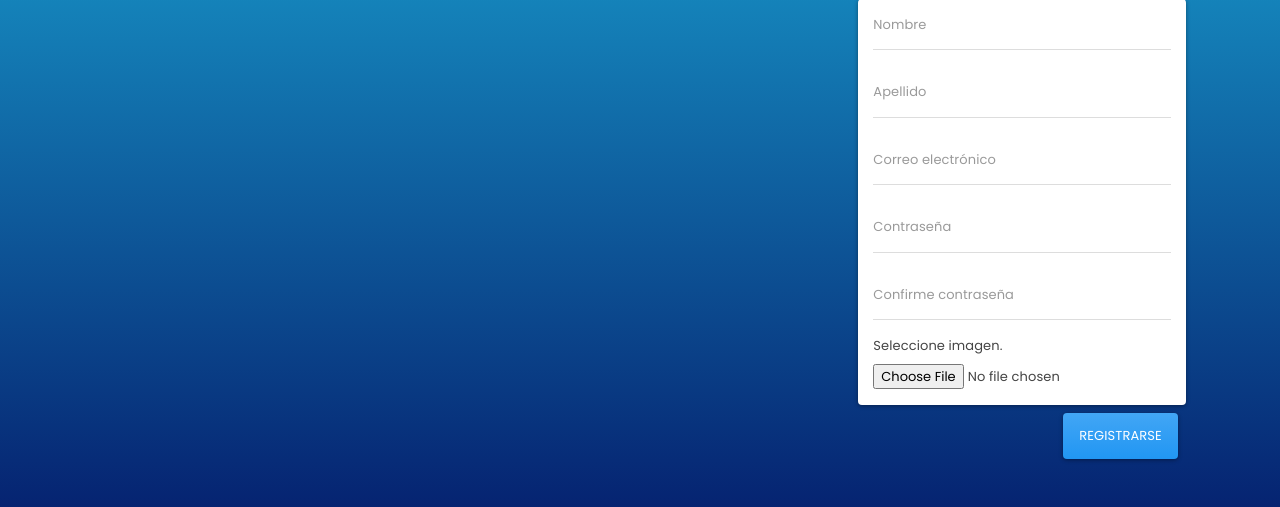
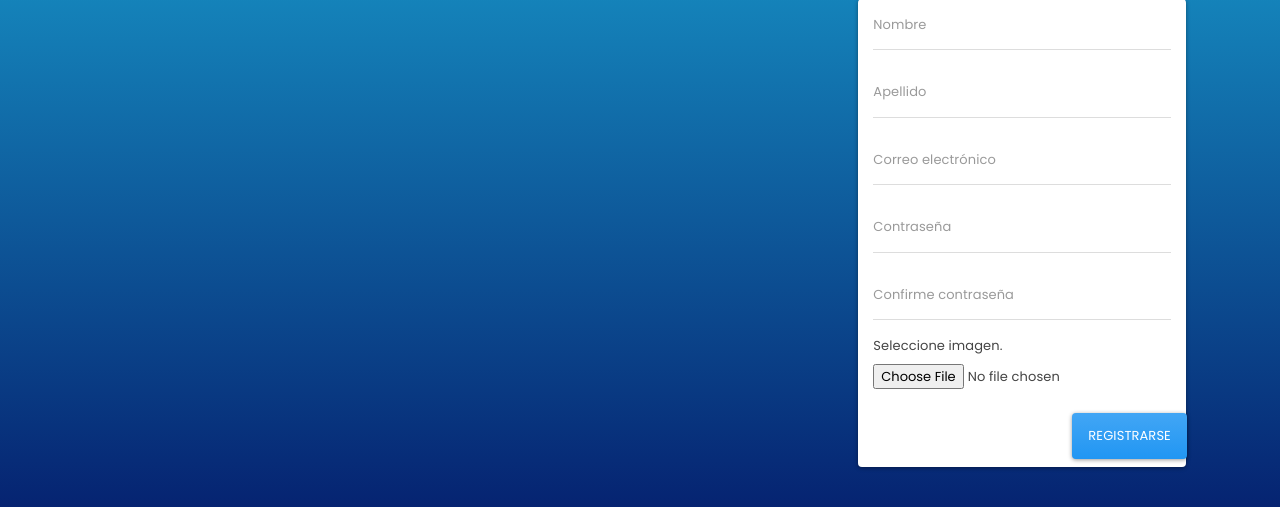
Before and after one commit to DCC-CC4401/2019-2-Turing-Completos-T4, a Django app: page / in a window 1280 px wide. Shown: the part 270-777 px from the top of the page. Run offline with Django 3.2, Linux system fonts and the light colour scheme; some libraries are stand-ins or nearby versions.

Commit message:
Registrarse arreglado

```diff
--- a/templates/LandingPageNotLogged.html
+++ b/templates/LandingPageNotLogged.html
@@ -88,8 +88,12 @@
             <input type="file" name="avatar" class="form-control-file" >
         </div>
 
-        <button type="submit" class="btn btn-primary m-2" style="position: absolute; right:0;">Registrarse</button>
-    </form>
+        <div class="row">
+            <div class="col-7"></div>
+            <div class="col-1">
+                <button type="submit" class="btn btn-primary m-2 flex-row" >Registrarse</button>
+            </div>
+        </div>    </form>
 </div>
 
     </div>
```
